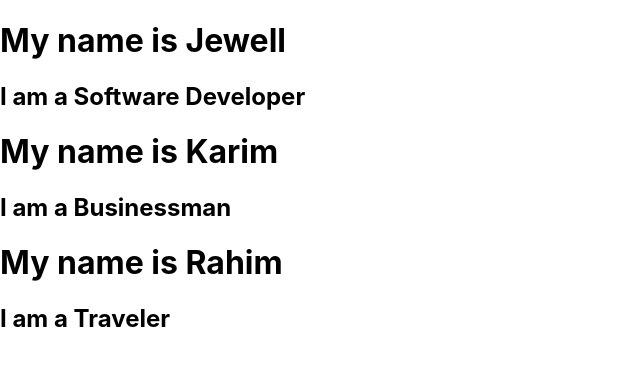
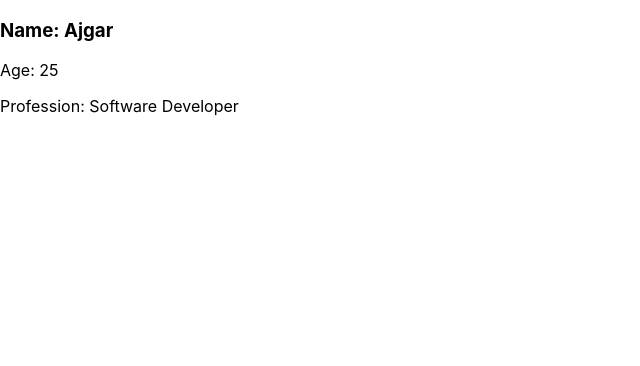
Before and after one commit to mdajgarhossain/React-Beginners-To-Advanced, a React (Create React App) app: page / in a window 1280 px wide. Shown: the top 366 px of the page, without its empty margins (0-640 px from the left). Built offline with nearby package versions, Linux system fonts and the light colour scheme.

Commit message:
destructuring ''props'' object

```diff
--- a/src/components/App.js
+++ b/src/components/App.js
@@ -3,15 +3,19 @@ import './App.css';
 import Parent from './MyComponents/ParentComponent';
 import NestedComponents from './MyComponents/NestedComponents';
 import CompoWithProps from './MyComponents/CompoWithProps';
+import Person from './MyComponents/DestructuringProps';
 
 function App() {
   return (
     <div className="App">
       {/* <Parent />
       <NestedComponents /> */}
-      <CompoWithProps name="Jewell" profession="Software Developer"/>
+
+      {/* <CompoWithProps name="Jewell" profession="Software Developer"/>
       <CompoWithProps name="Karim" profession="Businessman"/>
-      <CompoWithProps name="Rahim" profession="Traveler"/>
+      <CompoWithProps name="Rahim" profession="Traveler"/> */}
+
+      <Person name='Ajgar' age={25} profession='Software Developer'/>
     </div>
   );
 }
--- /dev/null
+++ b/src/components/MyComponents/DestructuringProps.js
@@ -0,0 +1,26 @@
+import React from 'react';
+
+//1st approach
+// const Person = (props) => {
+//     const {name, age, profession} = props
+//     return(
+//         <div>
+//             <h3>Name: {name}</h3>
+//             <p>Age: {age}</p>
+//             <p>Profession: {profession}</p>
+//         </div>
+//     )
+// }
+
+//2nd approach
+const Person = ({name, age, profession}) => {
+    return(
+        <div>
+            <h3>Name: {name}</h3>
+            <p>Age: {age}</p>
+            <p>Profession: {profession}</p>
+        </div>
+    )
+}
+
+export default Person
```
